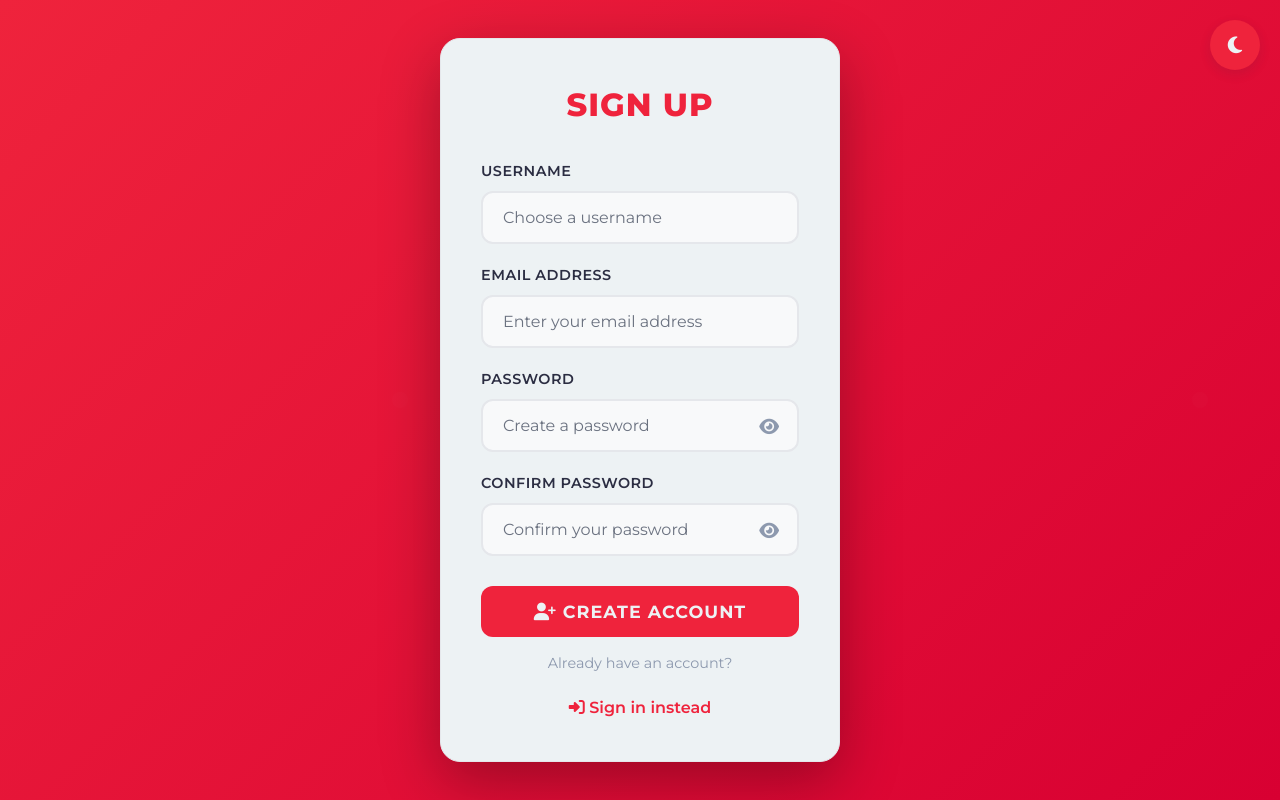
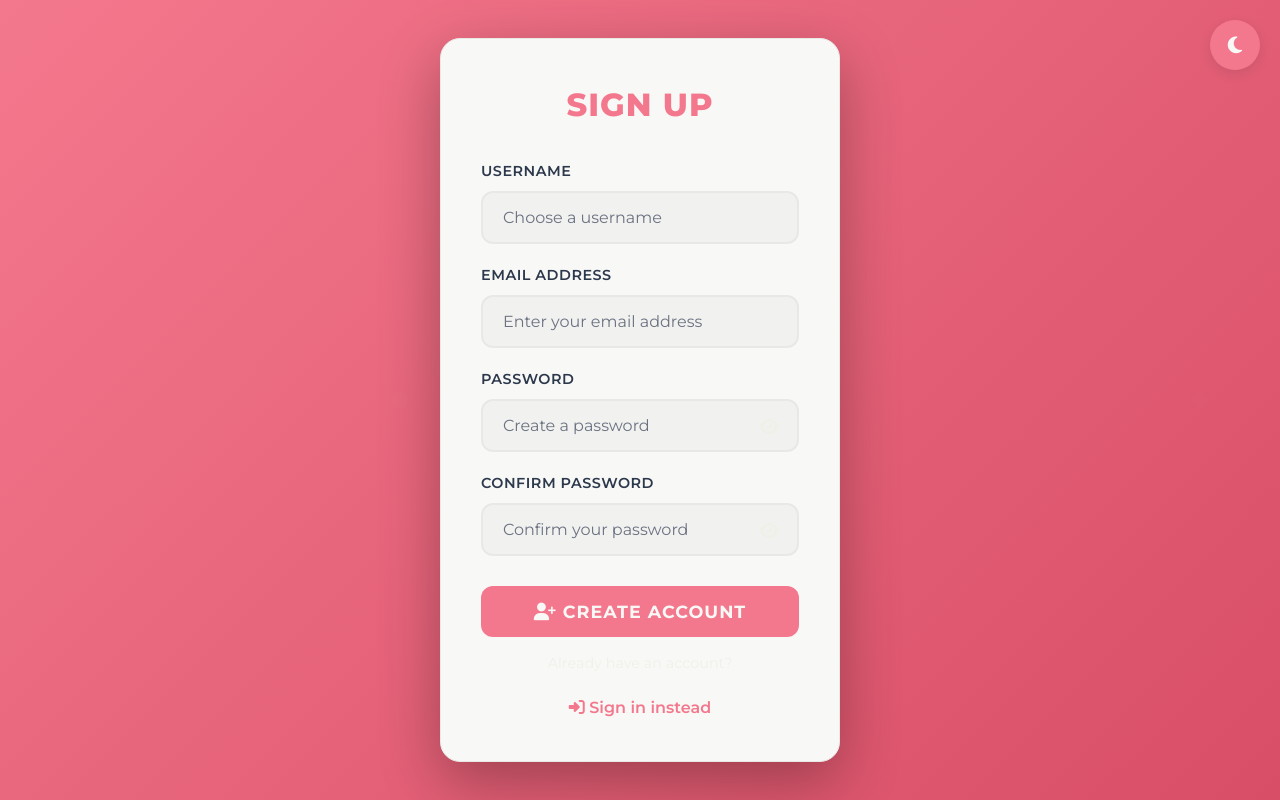
Before and after one commit to ailadonayre/Donayre-CV, a PHP site: page /Donayre-CV/signup.php in a window 1280 px wide. Run offline with PHP 8.4, Linux system fonts and the light colour scheme; some libraries are stand-ins or nearby versions.

Commit message:
Fixed css

```diff
--- a/css/style.css
+++ b/css/style.css
@@ -1,14 +1,14 @@
 @import url('https://fonts.googleapis.com/css2?family=Montserrat:wght@300;400;500;600;700;800&display=swap');
 
 :root {
-    --primary-color: #2b2d42;
-    --secondary-color: #8d99ae;
-    --accent-color: #ef233c;
-    --accent-hover: #d80032;
-    --white: #edf2f4;
-    --light-gray: #f8f9fa;
-    --border-gray: #e5e7eb;
-    --text-light: #6b7280;
+    --primary-color: #2c384b;
+    --secondary-color: #f0f0e9;
+    --accent-color: #f4788d;
+    --accent-hover: #d84e66;
+    --white: #f8f8f6;
+    --light-gray: #f1f1f0;
+    --border-gray: #e8e8e5;
+    --text-light: #4c5d79;
 
     --bg-primary: var(--white);
     --bg-secondary: var(--light-gray);
@@ -19,15 +19,15 @@
     --shadow-light: rgba(43, 45, 66, 0.08);
     --shadow-medium: rgba(43, 45, 66, 0.12);
     --shadow-heavy: rgba(43, 45, 66, 0.18);
-    --scrollbar-color: #9ca3af;
+    --scrollbar-color: #f0f0e9;
 }
 [data-theme="dark"] {
-    --bg-primary: #1a1c2e;
-    --bg-secondary: #2b2d42;
+    --bg-primary: #202b3b;
+    --bg-secondary: #2c384b;
     --text-primary: var(--white);
     --text-secondary: var(--white);
     --text-muted: var(--white);
-    --border-color: #4a4d63;
+    --border-color: #4c5d79;
     --shadow-light: rgba(237, 242, 244, 0.05);
     --shadow-medium: rgba(237, 242, 244, 0.08);
     --shadow-heavy: rgba(237, 242, 244, 0.12);
@@ -38,10 +38,8 @@
     margin: 0;
     padding: 0;
     box-sizing: border-box;
-    /* DO NOT add font-family here - it breaks Font Awesome icons */
-}
-
-/* Explicitly protect ALL icon elements */
+}
+
 i,
 i[class*="fa"],
 [class*="fa-"],
@@ -1163,13 +1161,13 @@ label, legend, fieldset {
     }
 
     .highlight-item i {
-        color: #ef233c !important;
+        color: #f4788d !important;
         -webkit-print-color-adjust: exact;
         print-color-adjust: exact;
     }
 
     .skill-tag {
-        background: #ef233c !important;
+        background: #f4788d !important;
         color: white !important;
         -webkit-print-color-adjust: exact;
         print-color-adjust: exact;
--- a/edit_resume.php
+++ b/edit_resume.php
@@ -274,8 +274,8 @@ function a($v){ return htmlspecialchars($v ?? '', ENT_QUOTES, 'UTF-8'); }
     <link rel="stylesheet" href="https://cdnjs.cloudflare.com/ajax/libs/font-awesome/6.5.1/css/all.min.css">
     <style>
         .repeater-item { background: var(--bg-secondary); padding: 20px; border-radius: 12px; margin-bottom: 15px; border: 1px solid var(--border-color); }
-        .btn-remove { background: #e74c3c; color: white; border: none; padding: 8px 16px; border-radius: 6px; cursor: pointer; font-weight: 600; transition: all 0.3s; }
-        .btn-remove:hover { background: #c0392b; }
+        .btn-remove { background: #f4788d; color: white; border: none; padding: 8px 16px; border-radius: 6px; cursor: pointer; font-weight: 600; transition: all 0.3s; }
+        .btn-remove:hover { background: #d84e66; }
         .btn-add { background: var(--accent-color); color: white; border: none; padding: 10px 20px; border-radius: 8px; cursor: pointer; font-weight: 600; margin-top: 10px; transition: all 0.3s; }
         .btn-add:hover { background: var(--accent-hover); }
         .trait-selector { display: flex; flex-wrap: wrap; gap: 10px; margin-top: 10px; }
--- a/js/script.js
+++ b/js/script.js
@@ -154,14 +154,14 @@ function enhanceTimeline() {
             const marker = c.parentElement.querySelector('.timeline-marker');
             if (marker) {
                 marker.style.transform = 'scale(1.2)';
-                marker.style.background = '#d80032';
+                marker.style.background = '#d84e66';
             }
         });
         c.addEventListener('mouseleave', () => {
             const marker = c.parentElement.querySelector('.timeline-marker');
             if (marker) {
                 marker.style.transform = 'scale(1)';
-                marker.style.background = '#ef233c';
+                marker.style.background = '#f4788d';
             }
         });
     });
@@ -262,8 +262,8 @@ function showTooltip(message, duration = 2000) {
         top: 20px;
         left: 50%;
         transform: translateX(-50%);
-        background: #2b2d42;
-        color: #edf2f4;
+        background: #2c384b;
+        color: #f8f8f6;
         padding: 12px 24px;
         border-radius: 25px;
         font-size: 0.9rem;
@@ -274,7 +274,7 @@ function showTooltip(message, duration = 2000) {
         max-width: 300px;
         text-align: center;
         white-space: pre-line;
-        border: 1px solid #ef233c;
+        border: 1px solid #f4788d;
     `;
 
     document.body.appendChild(tip);
@@ -289,7 +289,7 @@ function addAccessibilityFeatures() {
         'button, [href], input, select, textarea, [tabindex]:not([tabindex="-1"])'
     ).forEach(el => {
         el.addEventListener('focus', () => {
-            el.style.outline = '3px solid #ef233c';
+            el.style.outline = '3px solid #f4788d';
             el.style.outlineOffset = '2px';
         });
         el.addEventListener('blur', () => el.style.outline = 'none');
```
Also changed, not shown: resume_template.php (+8 -128 lines).
